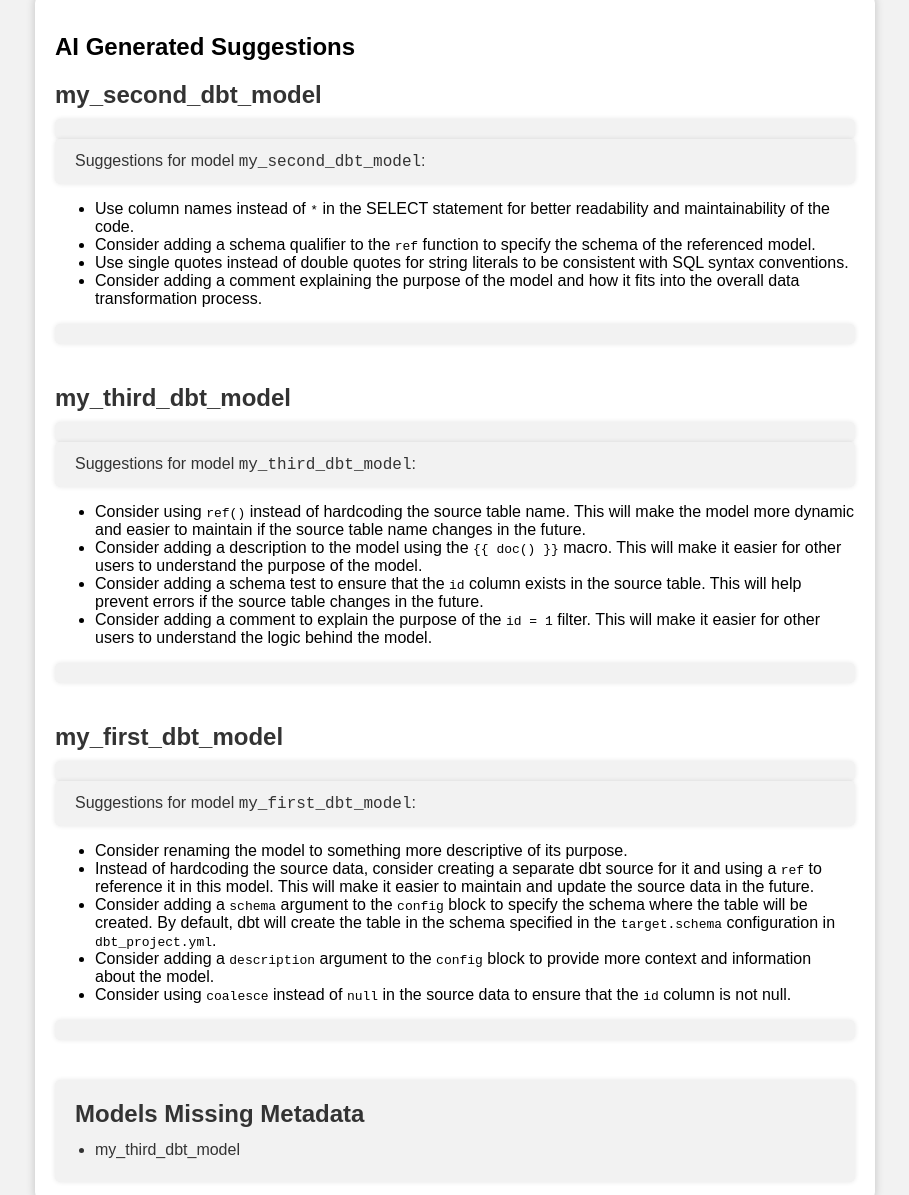
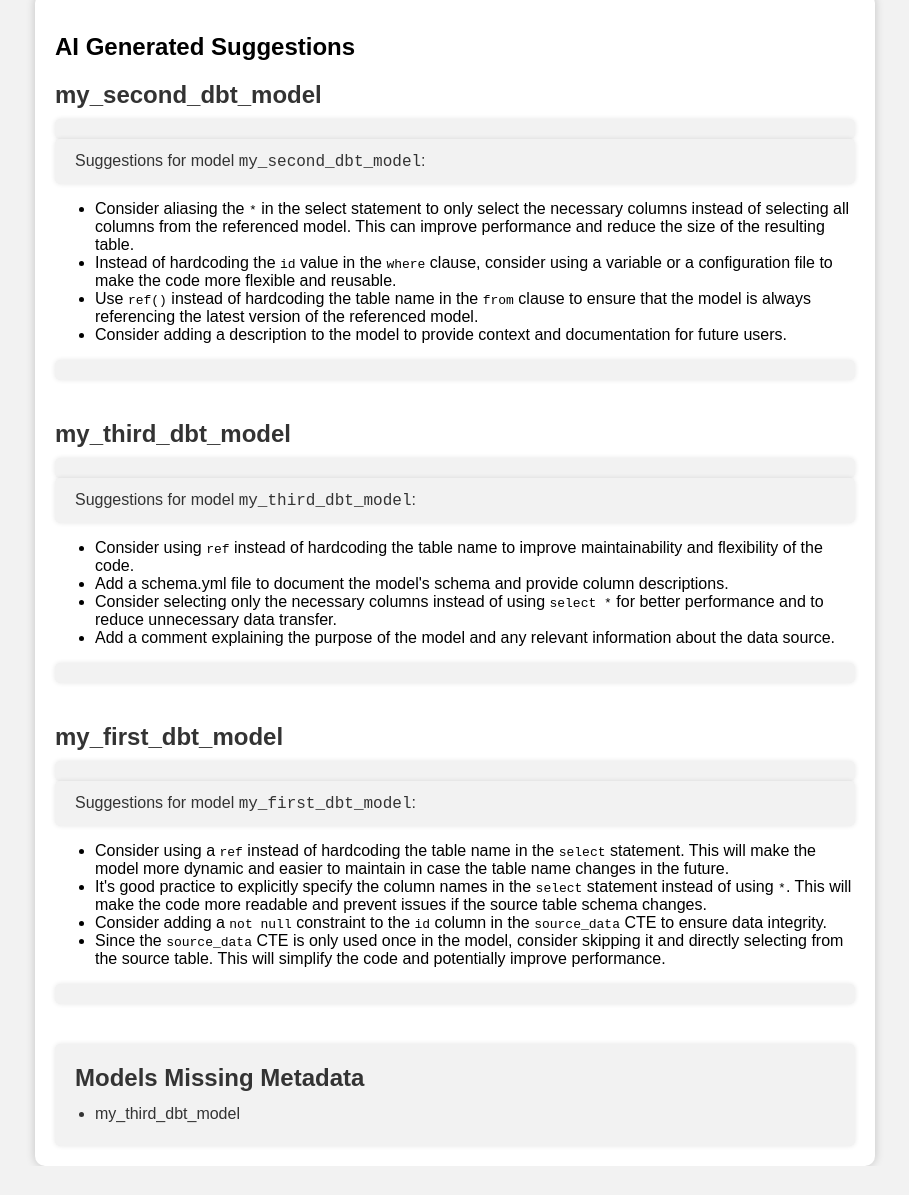
Before and after one commit to armalite/dbt-ai, a website: page sample_dbt_project/dbt_ai_sample/dbt_model_suggestions.html in a window 1280 px wide. Shown: the part 89-1284 px from the top of the page, without its empty margins (185-1094 px from the left). After the commit the page ends 1255 px from the top, so only its background shows below. Drawn offline with Linux system fonts and the light colour scheme.

```diff
--- a/sample_dbt_project/dbt_ai_sample/dbt_model_suggestions.html
+++ b/sample_dbt_project/dbt_ai_sample/dbt_model_suggestions.html
@@ -103,10 +103,10 @@
                 <p><p>Suggestions for model <code>my_second_dbt_model</code>:</p>
 
 <ul>
-<li>Use column names instead of <code>*</code> in the SELECT statement for better readability and maintainability of the code.</li>
-<li>Consider adding a schema qualifier to the <code>ref</code> function to specify the schema of the referenced model.</li>
-<li>Use single quotes instead of double quotes for string literals to be consistent with SQL syntax conventions.</li>
-<li>Consider adding a comment explaining the purpose of the model and how it fits into the overall data transformation process.</li>
+<li>Consider aliasing the <code>*</code> in the select statement to only select the necessary columns instead of selecting all columns from the referenced model. This can improve performance and reduce the size of the resulting table.</li>
+<li>Instead of hardcoding the <code>id</code> value in the <code>where</code> clause, consider using a variable or a configuration file to make the code more flexible and reusable.</li>
+<li>Use <code>ref()</code> instead of hardcoding the table name in the <code>from</code> clause to ensure that the model is always referencing the latest version of the referenced model.</li>
+<li>Consider adding a description to the model to provide context and documentation for future users.</li>
 </ul>
 </p>
             </div>
@@ -116,10 +116,10 @@
                 <p><p>Suggestions for model <code>my_third_dbt_model</code>:</p>
 
 <ul>
-<li>Consider using <code>ref()</code> instead of hardcoding the source table name. This will make the model more dynamic and easier to maintain if the source table name changes in the future.</li>
-<li>Consider adding a description to the model using the <code>{{ doc() }}</code> macro. This will make it easier for other users to understand the purpose of the model.</li>
-<li>Consider adding a schema test to ensure that the <code>id</code> column exists in the source table. This will help prevent errors if the source table changes in the future.</li>
-<li>Consider adding a comment to explain the purpose of the <code>id = 1</code> filter. This will make it easier for other users to understand the logic behind the model.</li>
+<li>Consider using <code>ref</code> instead of hardcoding the table name to improve maintainability and flexibility of the code.</li>
+<li>Add a schema.yml file to document the model's schema and provide column descriptions.</li>
+<li>Consider selecting only the necessary columns instead of using <code>select *</code> for better performance and to reduce unnecessary data transfer.</li>
+<li>Add a comment explaining the purpose of the model and any relevant information about the data source.</li>
 </ul>
 </p>
             </div>
@@ -129,11 +129,10 @@
                 <p><p>Suggestions for model <code>my_first_dbt_model</code>:</p>
 
 <ul>
-<li>Consider renaming the model to something more descriptive of its purpose.</li>
-<li>Instead of hardcoding the source data, consider creating a separate dbt source for it and using a <code>ref</code> to reference it in this model. This will make it easier to maintain and update the source data in the future.</li>
-<li>Consider adding a <code>schema</code> argument to the <code>config</code> block to specify the schema where the table will be created. By default, dbt will create the table in the schema specified in the <code>target.schema</code> configuration in <code>dbt_project.yml</code>.</li>
-<li>Consider adding a <code>description</code> argument to the <code>config</code> block to provide more context and information about the model.</li>
-<li>Consider using <code>coalesce</code> instead of <code>null</code> in the source data to ensure that the <code>id</code> column is not null.</li>
+<li>Consider using a <code>ref</code> instead of hardcoding the table name in the <code>select</code> statement. This will make the model more dynamic and easier to maintain in case the table name changes in the future.</li>
+<li>It's good practice to explicitly specify the column names in the <code>select</code> statement instead of using <code>*</code>. This will make the code more readable and prevent issues if the source table schema changes.</li>
+<li>Consider adding a <code>not null</code> constraint to the <code>id</code> column in the <code>source_data</code> CTE to ensure data integrity.</li>
+<li>Since the <code>source_data</code> CTE is only used once in the model, consider skipping it and directly selecting from the source table. This will simplify the code and potentially improve performance.</li>
 </ul>
 </p>
             </div>
```
Also changed, not shown: 2 other files.
